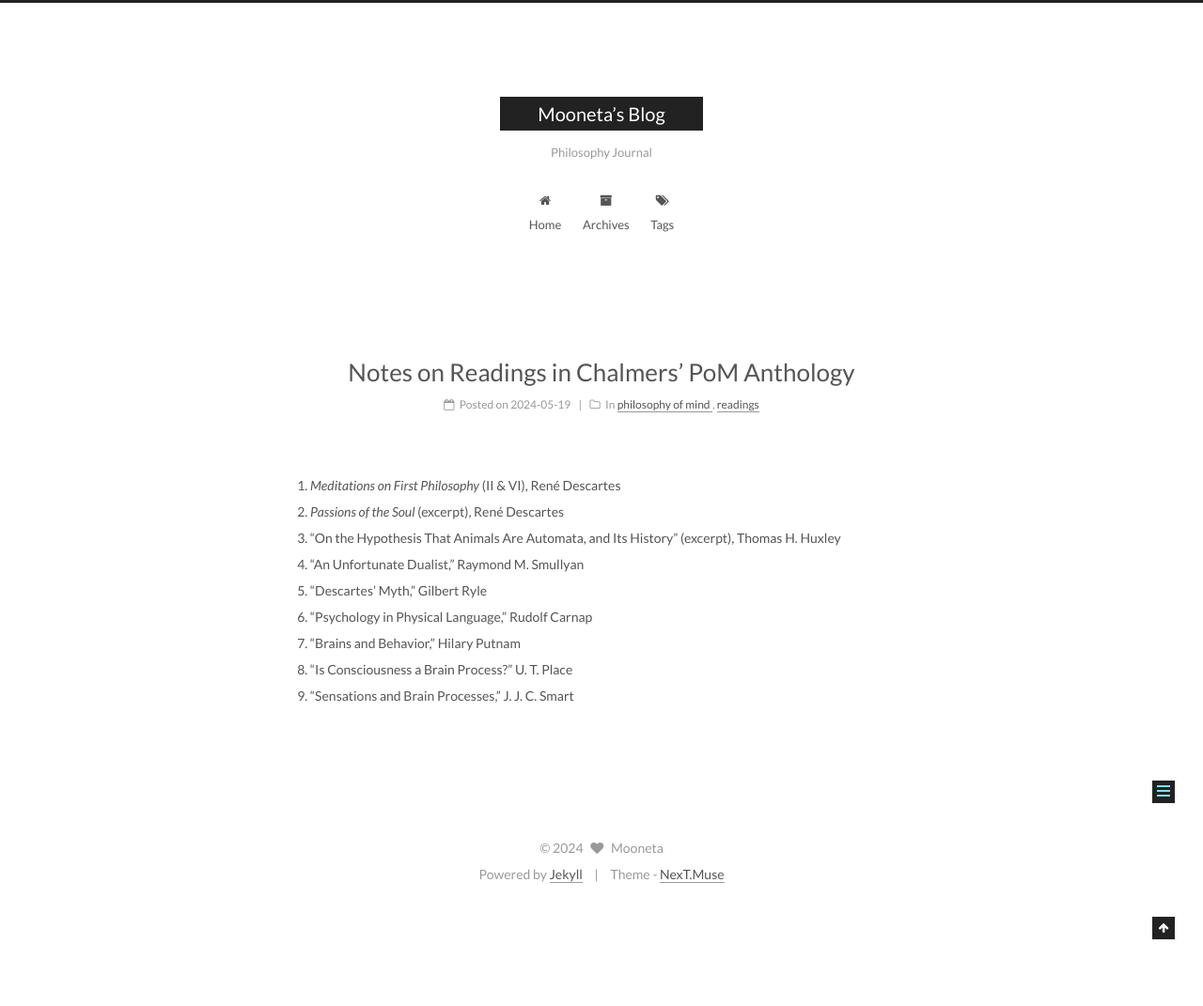
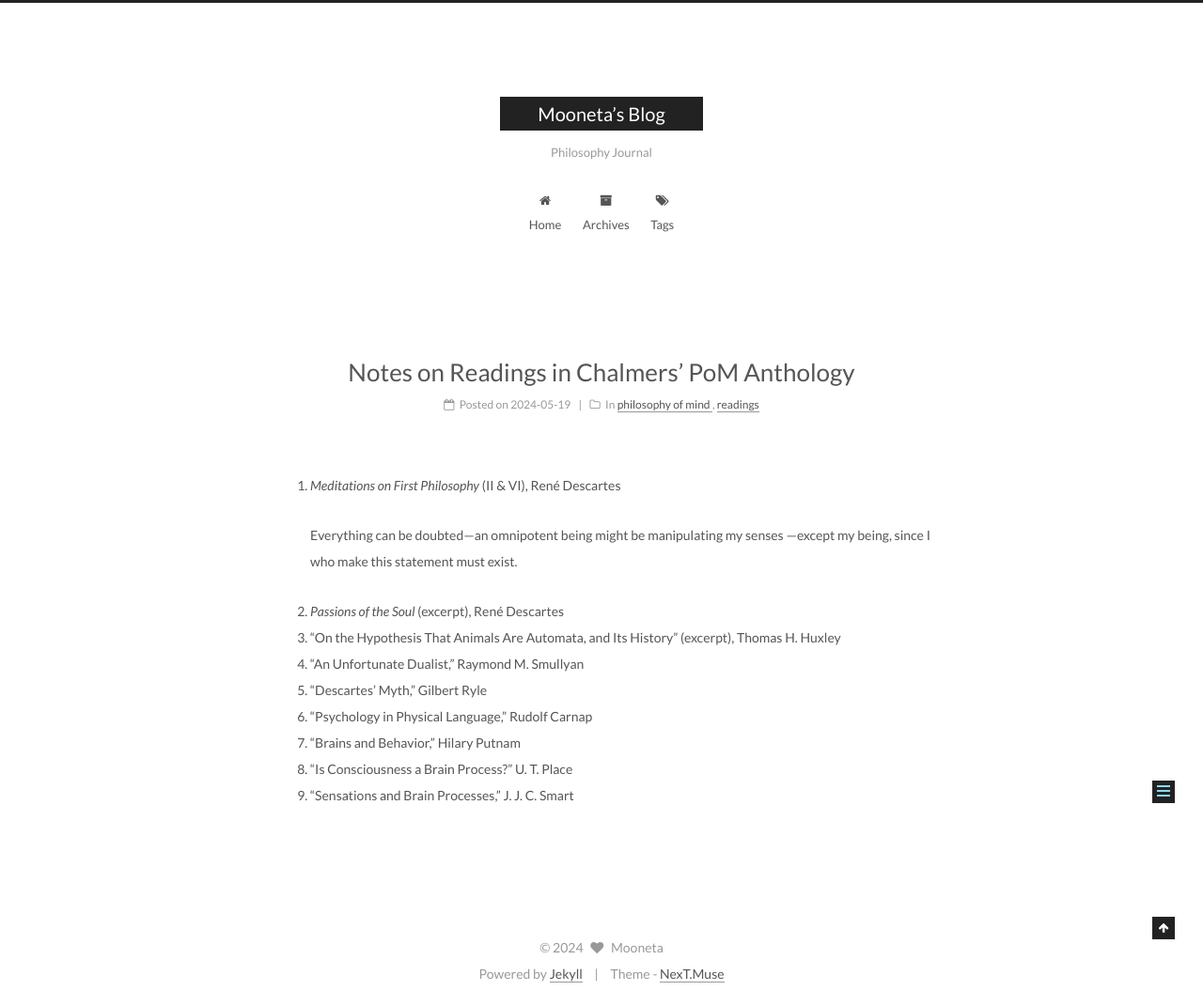
Before and after one commit to mooneta/mooneta.github.io, a Jekyll site: the page built from _posts/2013-12-24-categories.md, in a window 1280 px wide. Shown: the whole page at 94% size. Built offline with Jekyll 4.4.1, drawn with Linux system fonts in a browser that asks for light colours.

Commit message:
Update 2013-12-24-categories.md

```diff
--- a/_posts/2013-12-24-categories.md
+++ b/_posts/2013-12-24-categories.md
@@ -7,6 +7,10 @@ categories:
 ---
 
 1. *Meditations on First Philosophy* (II & VI), René Descartes
+
+   Everything can be doubted—an omnipotent being might be manipulating my senses
+   —except my being, since I who make this statement must exist.
+
 2. *Passions of the Soul* (excerpt), René Descartes
 3. “On the Hypothesis That Animals Are Automata, and Its History” (excerpt),
    Thomas H. Huxley
```
